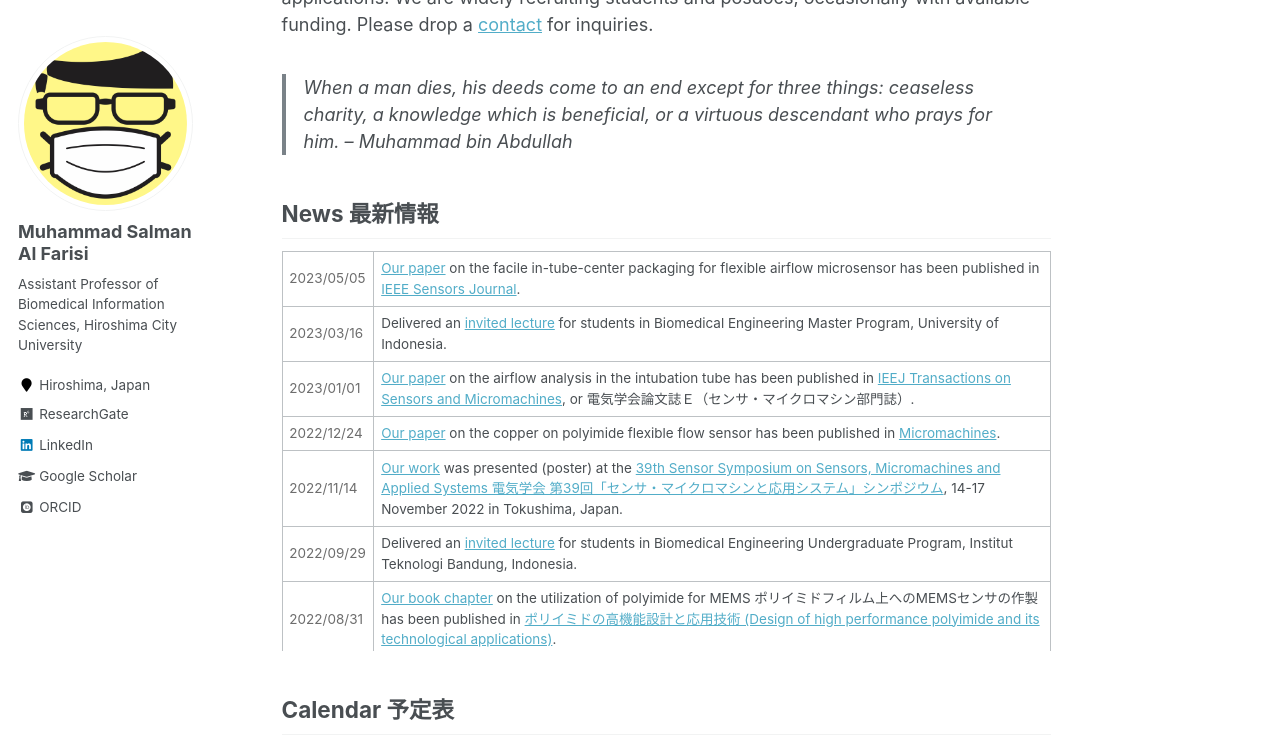
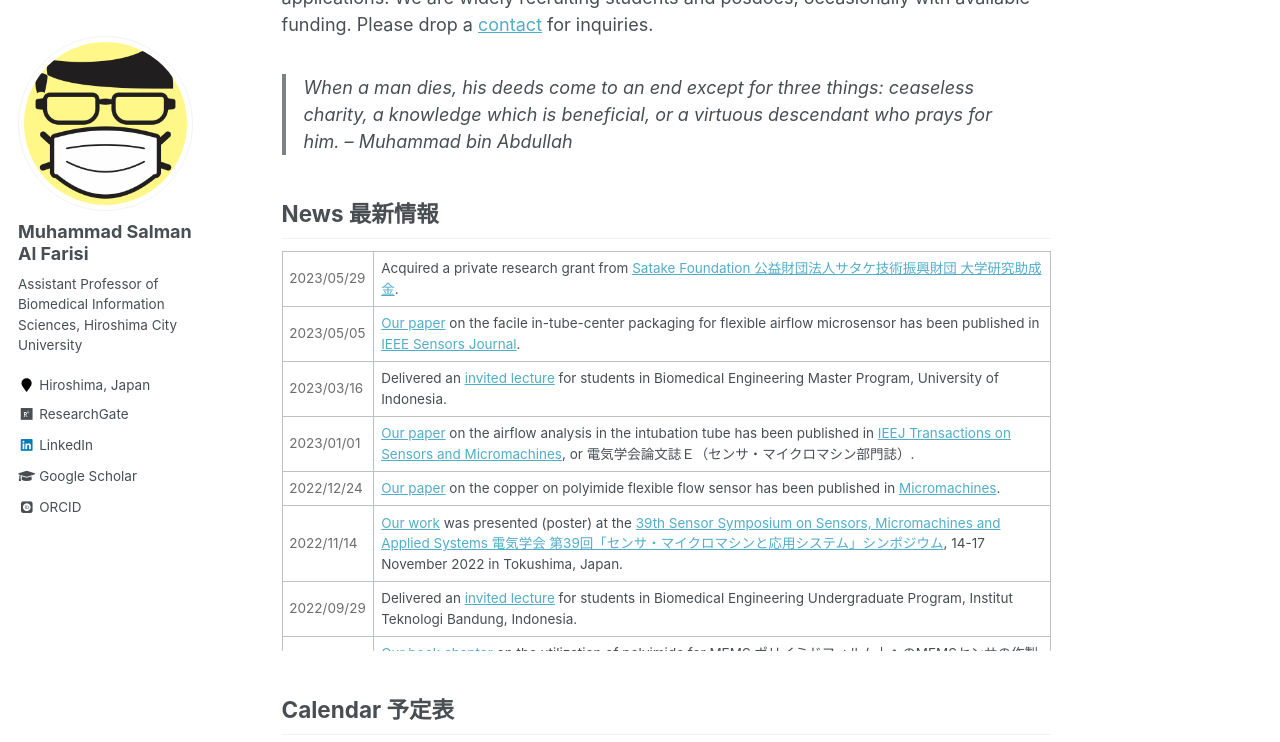
Before and after one commit to msalfarisi/msalfarisi.github.io, a Jekyll site: the page built from _pages/home.md, in a window 1280 px wide and 900 px high, scrolled down 457 px, cut to the strip 0-742 px from the top of the window. Built offline with Jekyll 4.4.1, drawn with Linux system fonts in a browser that asks for light colours; some web fonts are replaced.

Commit message:
Update home.md
news: grant

```diff
--- a/_pages/home.md
+++ b/_pages/home.md
@@ -22,6 +22,10 @@ Welcome to the homepage of Muhammad Salman Al Farisi, an Assistant Professor at
 
 <div style="overflow-y: scroll; height:400px;">
  <table style="width:100%">
+  <tr>
+    <td style="color:#6d6d6d;">2023/05/29</td>
+    <td>Acquired a private research grant from <a href="https://www.satake-zaidan.or.jp/">Satake Foundation 公益財団法人サタケ技術振興財団 大学研究助成金</a>.</td>
+  </tr>
   <tr>
     <td style="color:#6d6d6d;">2023/05/05</td>
     <td><a href="/publication/">Our paper</a> on the facile in-tube-center packaging for flexible airflow microsensor has been published in <a href="https://doi.org/10.1109/JSEN.2023.3272310">IEEE Sensors Journal</a>.</td>
```
